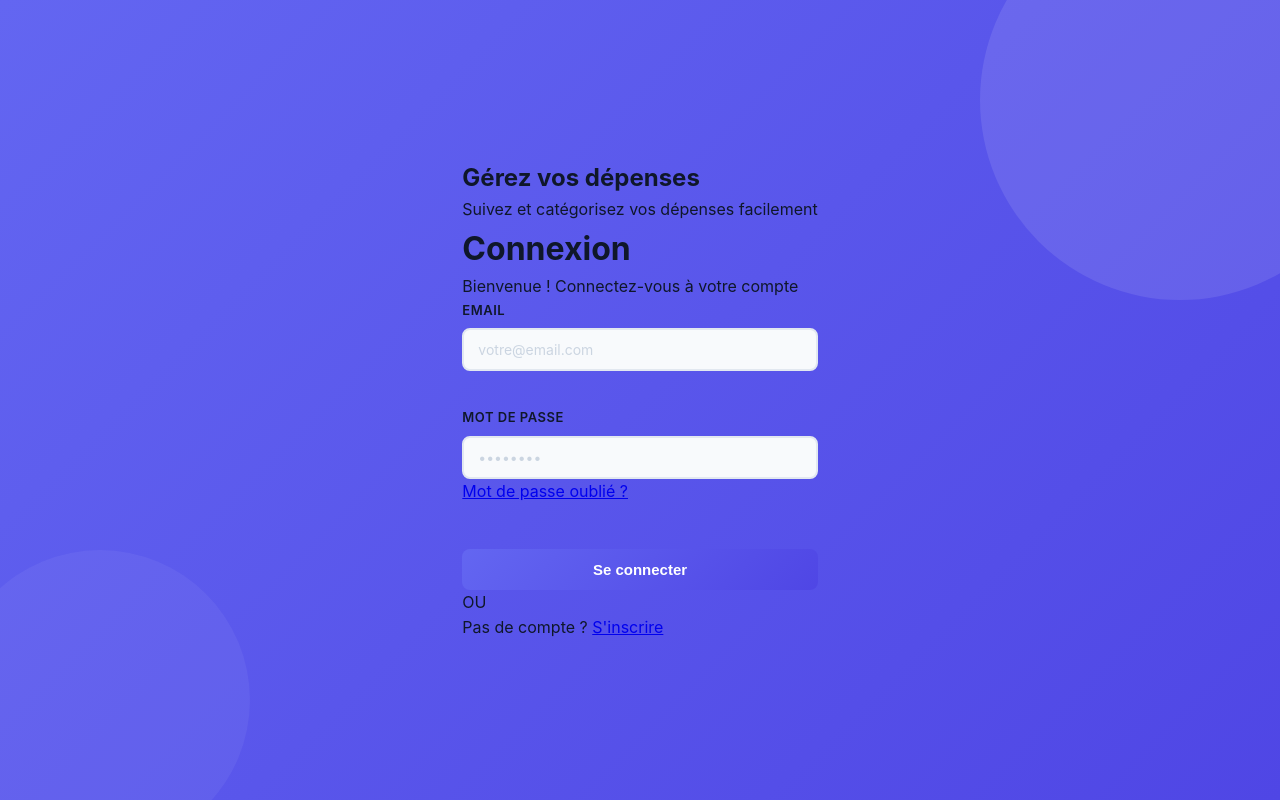
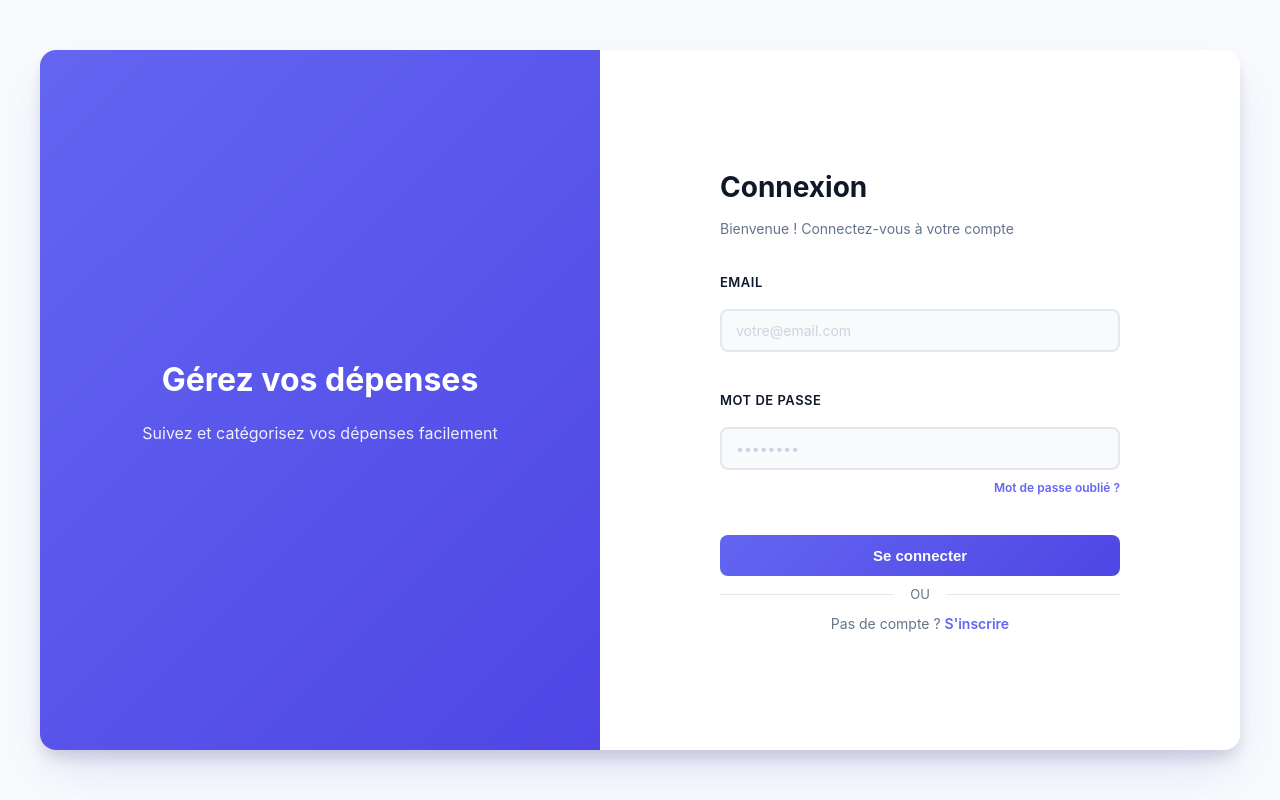
Before and after one commit to TafitaNiainaperline/suivi, a React (Vite) app: page /login in a window 1280 px wide. Built offline with nearby package versions, Linux system fonts and the light colour scheme; no server answers.

Commit message:
Redesign AuthPage styles with side-by-side layout

```diff
--- a/src/pages/AuthPage.css
+++ b/src/pages/AuthPage.css
@@ -3,64 +3,118 @@
   align-items: center;
   justify-content: center;
   min-height: 100vh;
-  background: linear-gradient(135deg, var(--primary-color) 0%, var(--primary-dark) 100%);
+  background: var(--bg-light);
+}
+
+.auth-wrapper {
+  display: flex;
+  width: 100%;
+  max-width: 1200px;
+  height: 100vh;
+  max-height: 700px;
+  border-radius: 16px;
+  overflow: hidden;
+  box-shadow: var(--shadow-lg), 0 25px 50px -12px rgba(99, 102, 241, 0.2);
+}
+
+.auth-image {
+  flex: 1;
+  position: relative;
+  display: none;
+}
+
+@media (min-width: 1024px) {
+  .auth-image {
+    display: block;
+  }
+}
+
+.image-placeholder {
+  width: 100%;
+  height: 100%;
   position: relative;
   overflow: hidden;
 }
 
-.auth-page::before {
-  content: '';
+.image-gradient {
   position: absolute;
-  width: 400px;
-  height: 400px;
-  background: rgba(255, 255, 255, 0.1);
-  border-radius: 50%;
-  top: -100px;
-  right: -100px;
+  inset: 0;
+  background: linear-gradient(135deg, var(--primary-color) 0%, var(--primary-dark) 100%);
 }
 
-.auth-page::after {
-  content: '';
+.image-content {
   position: absolute;
-  width: 300px;
-  height: 300px;
-  background: rgba(255, 255, 255, 0.05);
-  border-radius: 50%;
-  bottom: -50px;
-  left: -50px;
-}
-
-.auth-container {
-  background: var(--bg-white);
-  padding: 48px 40px;
-  border-radius: 16px;
-  box-shadow: var(--shadow-lg), 0 25px 50px -12px rgba(99, 102, 241, 0.2);
-  width: 100%;
-  max-width: 420px;
-  position: relative;
+  inset: 0;
+  display: flex;
+  flex-direction: column;
+  align-items: center;
+  justify-content: center;
+  text-align: center;
+  padding: 40px;
+  color: white;
   z-index: 10;
 }
 
-.auth-container h1 {
-  margin-bottom: 32px;
-  text-align: center;
+.image-content h2 {
+  font-size: 32px;
+  font-weight: 700;
+  margin-bottom: 16px;
+}
+
+.image-content p {
+  font-size: 16px;
+  opacity: 0.9;
+}
+
+.auth-form-section {
+  flex: 1;
+  display: flex;
+  align-items: center;
+  justify-content: center;
+  background: var(--bg-white);
+  padding: 40px;
+}
+
+.auth-form-container {
+  width: 100%;
+  max-width: 400px;
+}
+
+.auth-form-container h1 {
   font-size: 28px;
   font-weight: 700;
-  background: linear-gradient(135deg, var(--primary-color), var(--primary-dark));
-  -webkit-background-clip: text;
-  -webkit-text-fill-color: transparent;
-  background-clip: text;
+  color: var(--text-dark);
+  margin-bottom: 8px;
+}
+
+.auth-subtitle {
+  color: var(--text-gray);
+  font-size: 14px;
+  margin-bottom: 32px;
 }
 
 .auth-form {
   display: flex;
   flex-direction: column;
-  gap: 18px;
+  gap: 20px;
 }
 
-.auth-form input {
-  width: 100%;
-  padding: 12px 14px;
+.form-group {
+  display: flex;
+  flex-direction: column;
+  gap: 8px;
+}
+
+.form-group label {
+  font-size: 13px;
+  font-weight: 600;
+  color: var(--text-dark);
+  text-transform: uppercase;
+  letter-spacing: 0.5px;
+}
+
+.form-group input {
+  padding: 11px 14px;
   border: 2px solid var(--border-color);
   border-radius: 8px;
   font-size: 14px;
@@ -68,10 +122,23 @@
   transition: all 0.3s ease;
 }
 
-.auth-form input:focus {
+.form-group input:focus {
   background-color: var(--bg-white);
   border-color: var(--primary-color);
   box-shadow: 0 0 0 4px rgba(99, 102, 241, 0.1);
+}
+
+.forgot-password {
+  font-size: 12px;
+  color: var(--primary-color);
+  text-decoration: none;
+  font-weight: 600;
+  transition: color 0.3s ease;
+  align-self: flex-end;
+}
+
+.forgot-password:hover {
+  color: var(--primary-dark);
 }
 
 .btn-primary {
@@ -84,7 +151,7 @@
   transition: all 0.3s ease;
   border: none;
   font-size: 15px;
-  margin-top: 8px;
+  width: 100%;
 }
 
 .btn-primary:hover:not(:disabled) {
@@ -122,31 +189,65 @@
   }
 }
 
-.auth-container p {
+.auth-divider {
+  display: flex;
+  align-items: center;
+  gap: 16px;
+  margin: 8px 0;
+  color: var(--text-gray);
+  font-size: 13px;
+}
+
+.auth-divider::before,
+.auth-divider::after {
+  content: '';
+  flex: 1;
+  height: 1px;
+  background: var(--border-color);
+}
+
+.auth-signup {
   text-align: center;
-  margin-top: 24px;
   color: var(--text-gray);
   font-size: 14px;
 }
 
-.auth-container a {
+.auth-signup a {
   color: var(--primary-color);
   text-decoration: none;
   font-weight: 600;
   transition: color 0.3s ease;
 }
 
-.auth-container a:hover {
+.auth-signup a:hover {
   color: var(--primary-dark);
 }
 
-@media (max-width: 480px) {
-  .auth-container {
-    padding: 40px 32px;
-    margin: 0 20px;
+@media (max-width: 1024px) {
+  .auth-wrapper {
+    max-height: none;
+    height: auto;
   }
 
-  .auth-container h1 {
+  .auth-form-section {
+    padding: 32px 24px;
+  }
+}
+
+@media (max-width: 480px) {
+  .auth-wrapper {
+    border-radius: 0;
+  }
+
+  .auth-form-section {
+    padding: 24px 16px;
+  }
+
+  .auth-form-container h1 {
     font-size: 24px;
   }
+
+  .auth-form-container {
+    max-width: 100%;
+  }
 }
```
